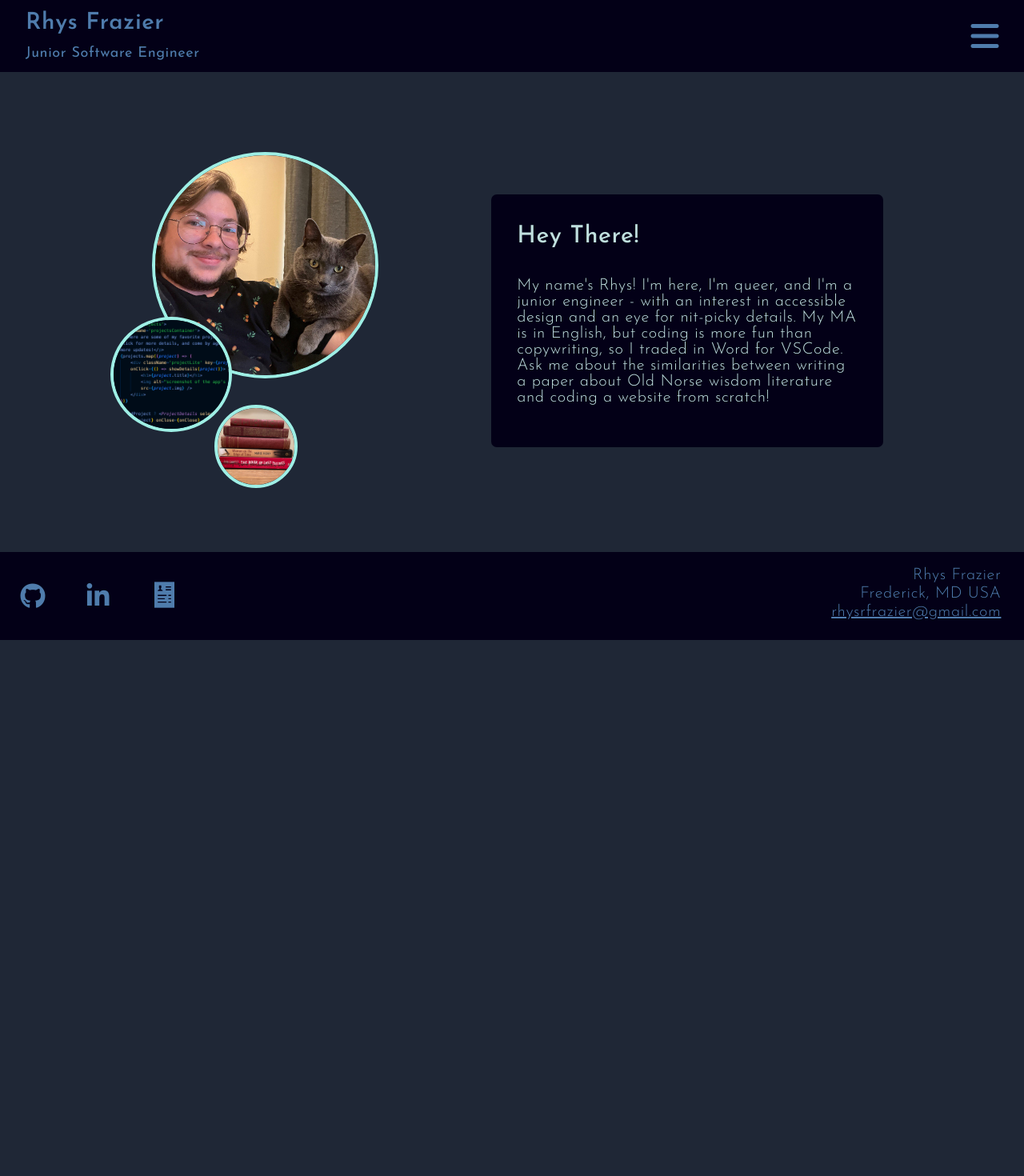
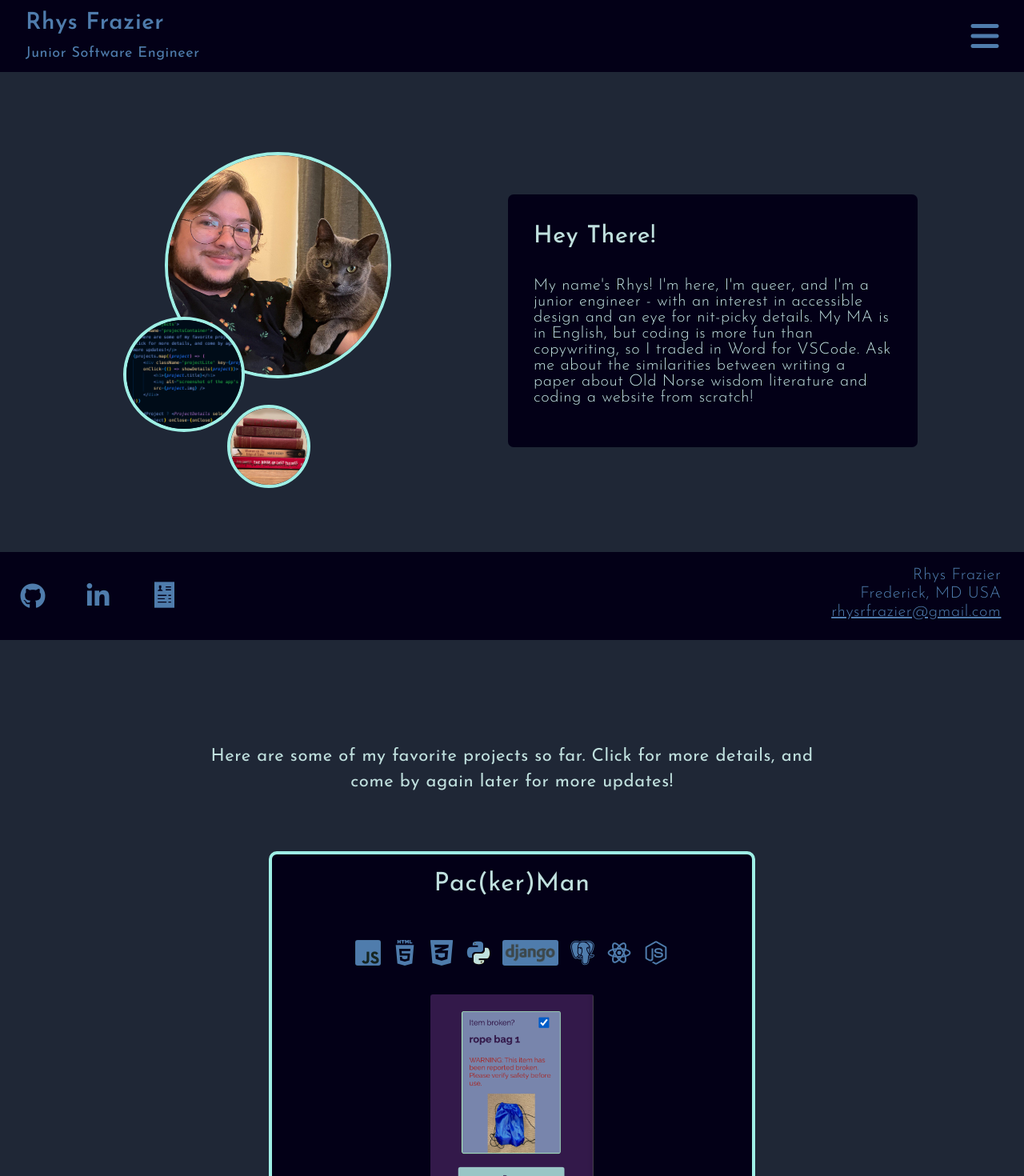
Before and after one commit to rhysrfrazier/Portfolio, a React (Vite) app: page / in a window 1280 px wide. Shown: the top 1470 px of the page at 80% size. Before the commit the page ends 800 px from the top, so only its background shows below. Built offline with nearby package versions, Linux system fonts and the light colour scheme.

Commit message:
started revising for scrollable

```diff
--- a/src/App.jsx
+++ b/src/App.jsx
@@ -1,6 +1,9 @@
 import './App.css'
 import Nav from './components/Nav'
-import Main from'./components/Main'
+import About from './components/About'
+import Contact from './components/Contact'
+import Projects from './components/Projects'
+import Resume from './components/Resume'
 import Footer from './components/Footer'
 
 
@@ -8,11 +11,16 @@
 
 
   return (
-   <div className='app'>
+    <div className='app'>
       <Nav />
-      <Main />
+      <About />
+      {/* need to redo the skills and resume section because it gets in the way of the about as it is */}
+      {/* need to redo the formatting of projects - full thing without modals because fuck me ig */}
+      <Projects />
+      <Contact />
       <Footer />
-   </div>
+
+    </div>
   )
 }
 
--- a/src/components/Main.jsx
+++ b/src/components/Main.jsx
@@ -1,18 +1,15 @@
-import { Route, Routes } from 'react-router-dom'
-import About from './About'
-import Contact from './Contact'
-import Projects from './Projects'
-import Resume from './Resume'
+// import About from './About'
+// import Contact from './Contact'
+// import Projects from './Projects'
+// import Resume from './Resume'
 
-export default function Main(){
-    return(
-        <div className='routesContainer'>
-            <Routes>
-                <Route path='/' element={<About/>} />
-                <Route path='/contact' element={<Contact/>} />
-                <Route path='/projects' element={<Projects/>} />
-                <Route path='/resume' element={<Resume/>} />
-            </Routes>
-        </div>
-    )
-}
+// export default function Main() {
+//     return (
+//         <div className='routesContainer'>
+//             <About />
+//             {/* <Projects />
+//             <Resume />
+//             <Contact /> */}
+//         </div>
+//     )
+// }
```
